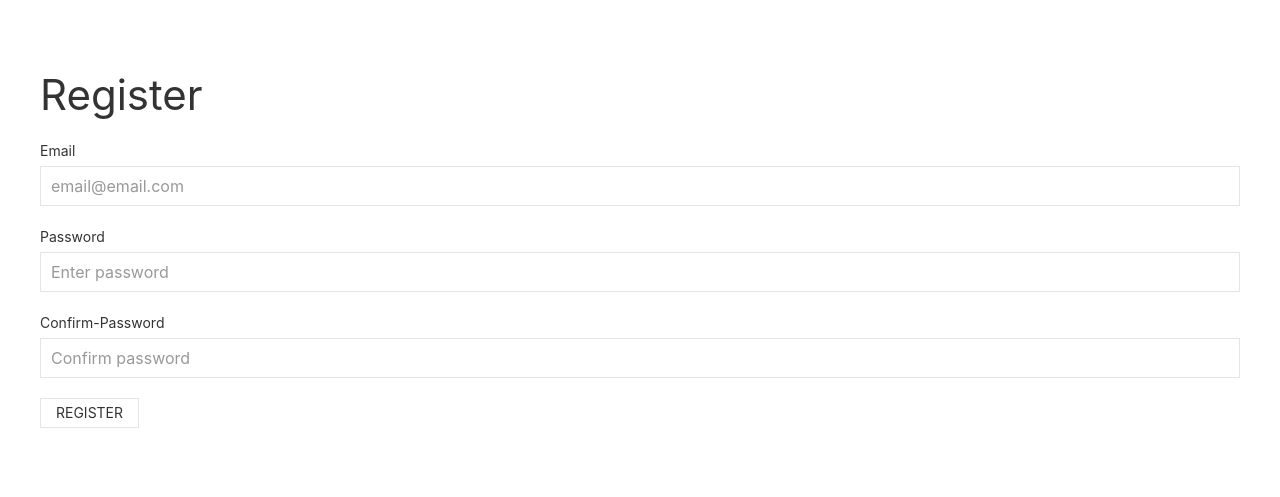
After one commit to Din111/PHP-Login-System, a PHP site: page /register.php in a window 1280 px wide. The commit adds this page. Shown: the top 497 px of the page. Run offline with PHP 8.4, Linux system fonts and the light colour scheme; some libraries are stand-ins or nearby versions.

Commit message:
Login and register are set

```diff
--- /dev/null
+++ b/inc/config.php
@@ -0,0 +1,10 @@
+<?php
+	// if there is no constant defined called __CONFIG__ do not load this file
+	if(!defined('__CONFIG__')){
+		exit ('You do not have a config file');
+	}
+
+	// Our confi is bellow
+
+
+ ?>
--- /dev/null
+++ b/inc/footer.php
@@ -0,0 +1,5 @@
+
+	<script src="https://cdnjs.cloudflare.com/ajax/libs/jquery/3.2.1/jquery.min.js"></script>
+
+	<script src="https://cdnjs.cloudflare.com/ajax/libs/uikit/3.0.0-rc.25/js/uikit.min.js"></script>
+	<script src="https://cdnjs.cloudflare.com/ajax/libs/uikit/3.0.0-rc.25/js/uikit-icons.min.js"></script>
--- /dev/null
+++ b/register.php
@@ -0,0 +1,59 @@
+<?php
+
+	//allow the config
+define('__CONFIG__', true);
+	// Require the 	config
+require_once "inc/config.php";
+
+?>
+<!DOCTYPE html>
+<html lang="en">
+<head>
+	<meta charset="UTF-8">
+	<meta http-equiv="X-UA-Compatible" content="IE=edge">
+	<meta name="viewport" content="width=device-width, initial-scale=1.0">
+	<meta name="robots" content="follow">
+	<title>Page title</title>
+
+	<base href="/">
+	<link rel="stylesheet" href="https://cdnjs.cloudflare.com/ajax/libs/uikit/3.0.0-rc.25/css/uikit.min.css" />
+
+
+</head>
+<body>
+
+	<div class="uk-section uk-container"> <!---ovo dvoje nam je potrebno kako bi unutra pisali sa uk gridom -->
+		<div class="uk-grid uh-child-width-1-3@s uk-child-width-1-1" uk-grid>
+			<form class="uk-form-stacked js-register">
+
+				<h1>Register</h1>
+
+				<div class="uk-margin">
+					<label class="uk-form-label" for="form-stacked-text">Email</label>
+					<div class="uk-form-controls">
+						<input class="uk-input" id="form-stacked-text" type="email" required="required" placeholder="email@email.com">
+					</div>
+				</div>
+				<div class="uk-margin">
+					<label class="uk-form-label" for="form-stacked-text">Password</label>
+					<div class="uk-form-controls">
+						<input class="uk-input" id="form-stacked-text" type="password" required="required" placeholder="Enter password">
+					</div>
+				</div>
+				<div class="uk-margin">
+					<label class="uk-form-label" for="form-stacked-text">Confirm-Password</label>
+					<div class="uk-form-controls">
+						<input class="uk-input" id="form-stacked-text" type="password" required="required" placeholder="Confirm password">
+					</div>
+				</div>
+				<div class="uk-margin">
+					<button class="uk-button uk-button-default uk-button-small">Register</button>
+				</div>
+			</form>
+		</div>
+	</div>
+
+	<?php require_once "inc/footer.php" ?>
+
+</body>
+</html>
```
Also changed, not shown: index.php (+18 -23 lines), login.php (added, +54 -0 lines).
